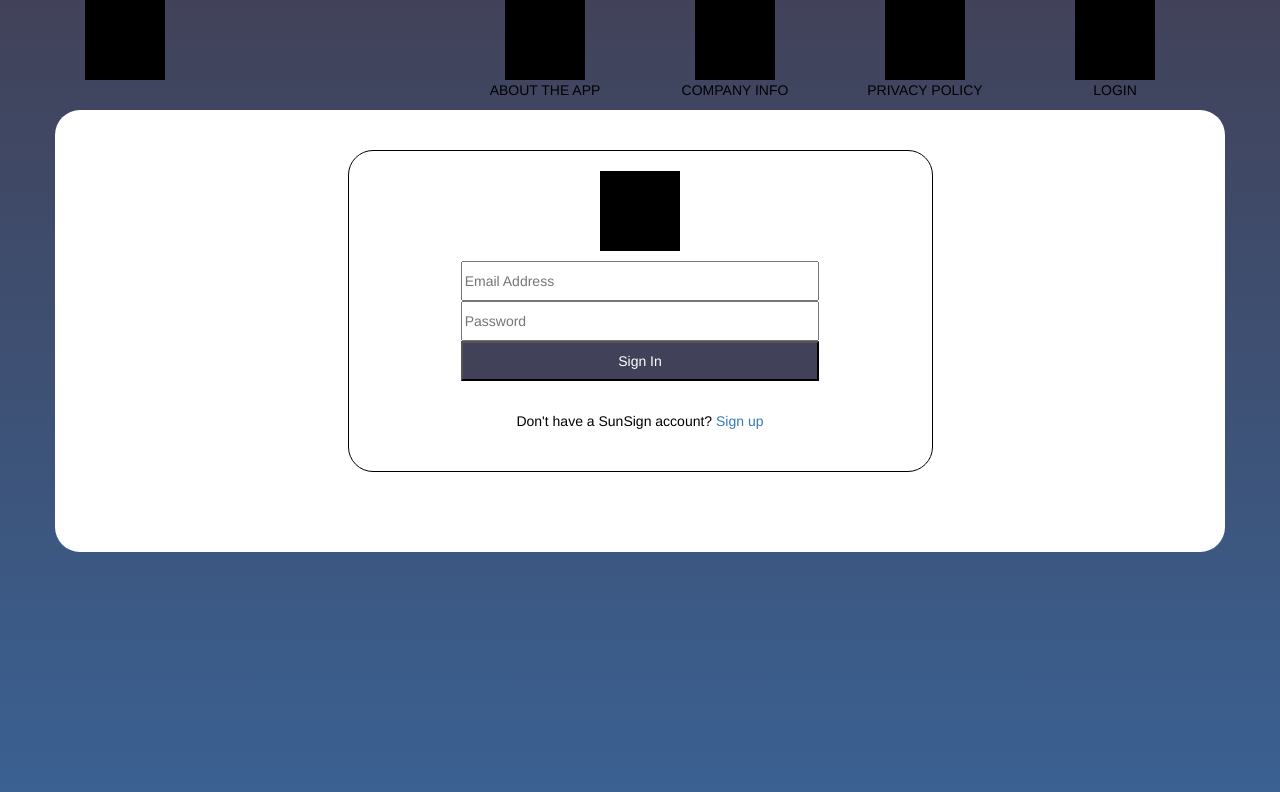
After one commit to chang5CAL/DemoSite, a PHP site: page /demo/login.html in a window 1280 px wide. The commit adds this page. Shown: the top 792 px of the page. Run offline with PHP 8.4, Linux system fonts and the light colour scheme; some libraries are stand-ins or nearby versions.

Commit message:
Added signin page

```diff
--- a/demo/css/login.css
+++ b/demo/css/login.css
@@ -37,6 +37,13 @@ icon {
 	color: white;
 }
 
+.largebutton {
+	width: 100%;
+	text-align:center;
+	background-color: #414259;
+	color: white;
+}
+
 .content{
 	background:white;
 	border-radius: 25px;
@@ -58,3 +65,12 @@ icon {
 hr {
 	border: solid 1px;
 }
+
+.login-page {
+	text-align:center;
+}
+
+.border {
+	border: solid 1px;
+	border-radius:25px;
+}
--- /dev/null
+++ b/demo/login.html
@@ -0,0 +1,51 @@
+<!DOCTYPE html>
+<html>
+	<head>
+	  <meta charset="utf-8">
+
+		<link rel="stylesheet" href="http://maxcdn.bootstrapcdn.com/bootstrap/3.3.7/css/bootstrap.min.css">
+		<link rel="stylesheet" type="text/css" href="css/login.css">
+	  <title>Login</title>
+	</head>
+
+	<body>
+
+		<div class="nav-container"></div>
+
+		<div class="container content">
+				<div class="row">
+					<div class="col-md-offset-2 col-md-8">
+							<br><br>
+					</div>
+
+					<div class="col-md-offset-3 col-md-6 border">
+						<div class="row">
+							<div class="col-md-offset-2 col-md-8 login-page">
+								<br>
+								<p><img src="img/temp.png" width=80 height=80></p>
+								<center>
+									<input id="email" type="text" name="email" placeholder="Email Address">
+									<input id="password" type="text" name="password" placeholder="Password">
+								</center>
+								<p>
+									<input id="signup-btn" class="largebutton" type="button" name="placeholder" value="Sign In">
+								</p>
+								<br>
+								<p>Don't have a SunSign account? <a>Sign up</a></p>
+						</div>
+					</div>
+			</div>
+
+				<div class="row">
+					<div class="col-md-offset-2 col-md-8">
+							<br>
+					</div>
+		</div>
+		</div>
+	</body>
+	<script src="https://ajax.googleapis.com/ajax/libs/jquery/1.12.4/jquery.min.js"></script>
+	<script src="http://maxcdn.bootstrapcdn.com/bootstrap/3.3.7/js/bootstrap.min.js"></script>
+	<script src="https://www.gstatic.com/firebasejs/3.3.0/firebase.js"></script>
+	<script src="js/load.js"></script>
+	<script src="js/signup.js"></script>
+</html>
```
